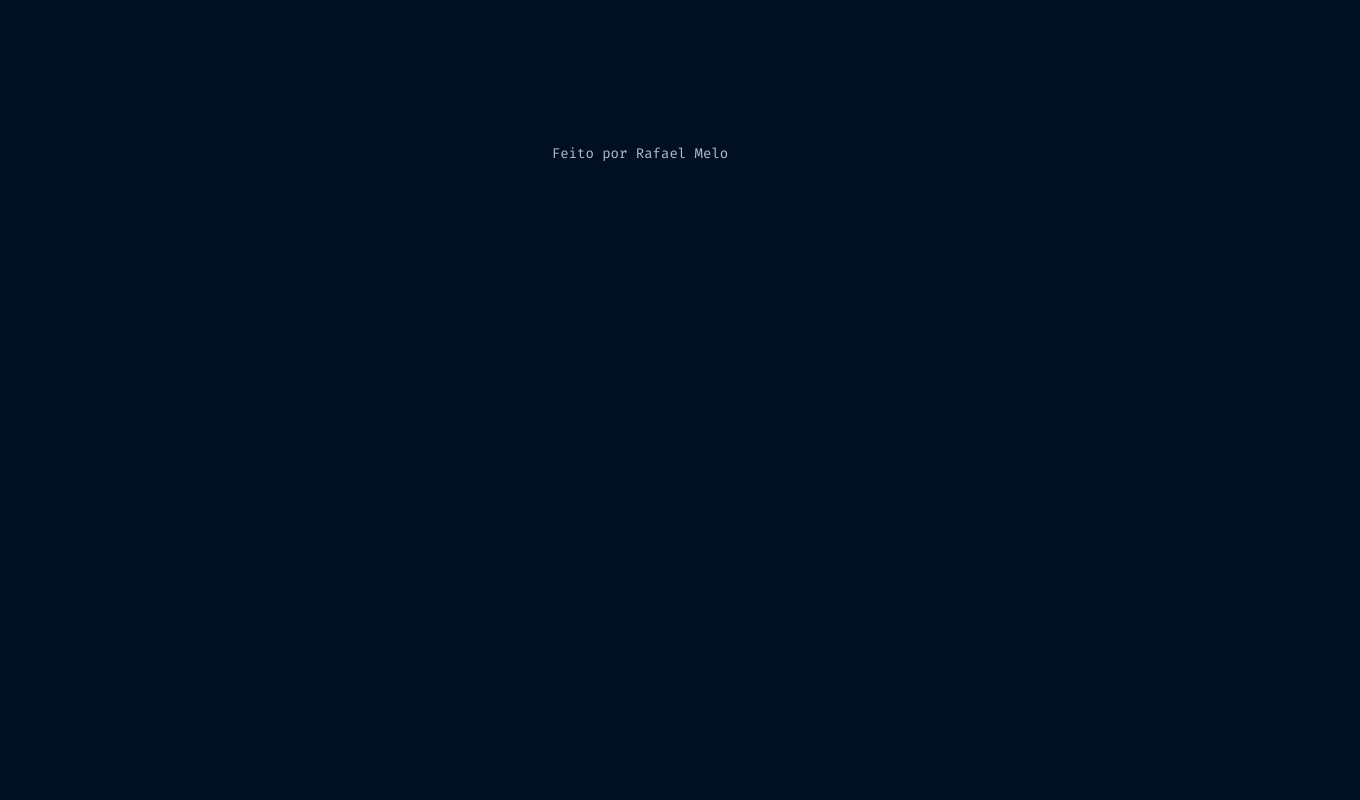
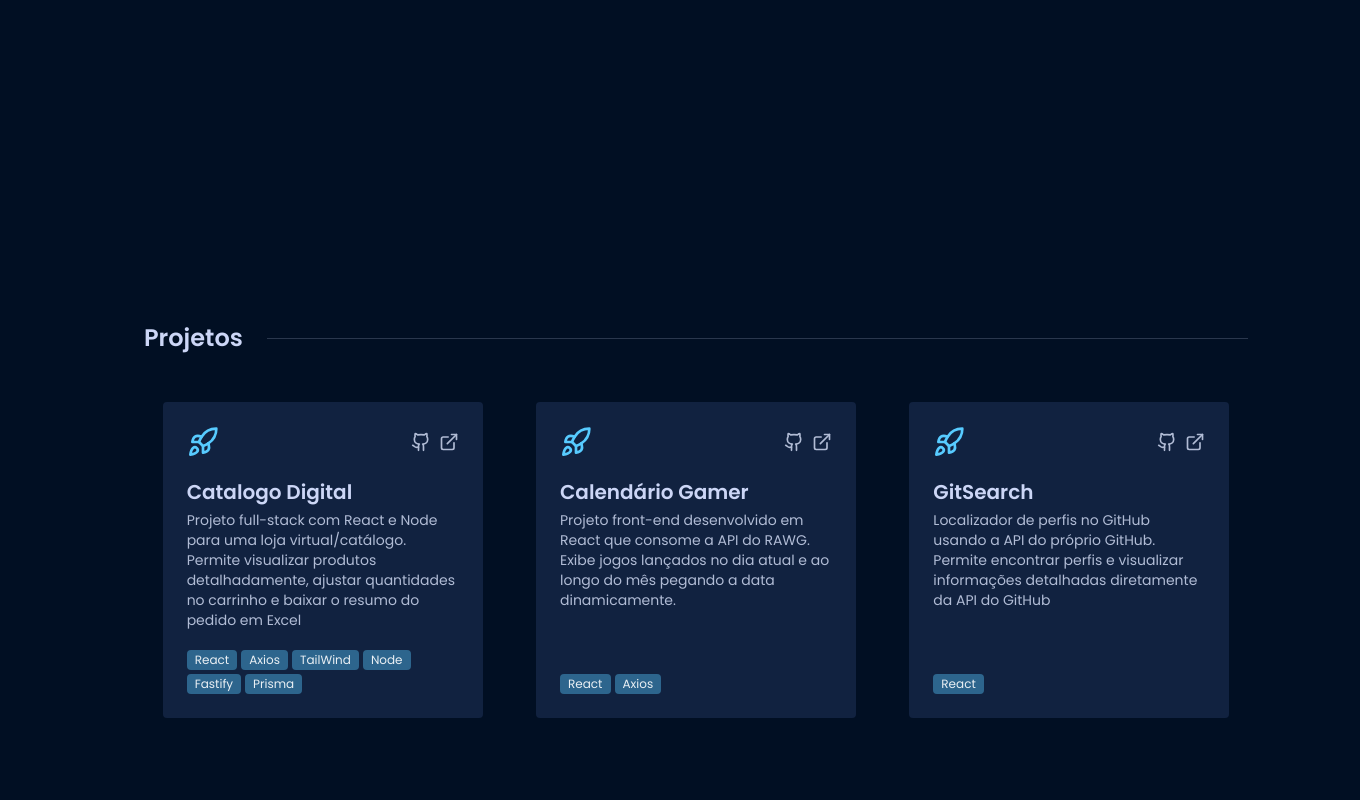
Before and after one commit to RafaMelloz/PortifolioV3, a React app: page / in a window 1280 px wide. Shown: the part 2280-3080 px from the top of the page, 1360 px wide, since content can reach past the window. Before the commit the page ends 2468 px from the top, so only its background shows below. Built offline with nearby package versions, Linux system fonts and the light colour scheme; the HTML template or start-up script is replaced by a standard one.

Commit message:
sectionProjects

```diff
--- a/src/App.jsx
+++ b/src/App.jsx
@@ -1,21 +1,22 @@
 import { Aside } from "./components/aside";
 import { Footer } from "./components/footer";
 import { Header } from "./components/header";
+import { SectionHome } from "./sections/sectionHome";
 import { SectionAbout } from "./sections/sectionAbout";
 import { SectionExperience } from "./sections/sectionExperience";
-import { SectionHome } from "./sections/sectionHome";
+import { SectionProjects } from "./sections/sectionProjects";
 
 export function App() {
 
   return (
     <>
       <Header/>
-      <main className="container  px-3 md:px-8">
+      <main className="container mx-auto px-3 md:px-8">
         <Aside/>
         <SectionHome/>
         <SectionAbout/>
-        <SectionExperience />
-
+        <SectionExperience/>
+        <SectionProjects/>
       </main>
       <Footer/>
     </>
--- /dev/null
+++ b/src/components/cardProject.jsx
@@ -0,0 +1,40 @@
+import { LuExternalLink, LuGithub, LuRocket } from "react-icons/lu"
+
+export const CardProject = ({res}) =>{
+
+    const {
+        nameProject,
+        linkWebSite,
+        linkGitHub,
+        description,
+        technologies
+    } = res
+
+    return(
+        <div className="group w-full flex flex-col justify-between gap-5 max-w-80 bg-bgCards rounded p-6 transition-all duration-200 hover:-translate-y-2">
+            <div>
+                <div className="flex justify-between items-center gap-3">
+                    <LuRocket className="size-8 text-primaryColor" />
+                    <div className="flex gap-2">
+                        {linkGitHub && <a href={linkGitHub} className="hover:text-primaryColor"><LuGithub className="size-5" /></a>}
+                        {linkWebSite && <a href={linkWebSite} className="hover:text-primaryColor"><LuExternalLink className="size-5" /></a>}
+                    </div>
+                </div>
+
+                <div className="mt-5">
+                    <h3 className="text-titleColor font-bold text-xl mb-1 transition-all duration-300 group-hover:text-primaryColor">
+                        <a href={linkWebSite}>{nameProject}</a>
+                    </h3>
+                    <p className="text-sm">{description}</p>
+                </div>
+            </div>
+
+            <ul className="flex flex-wrap gap-1">
+                {technologies.map((tec, i) => (
+                    <li key={i} id={i + nameProject} className="text-xs text-white/90 bg-primaryColor/40 px-2 py-0.5 rounded">{tec.name}</li>
+                ))}
+            </ul>
+        </div>
+
+    )
+}
--- a/src/components/footer.jsx
+++ b/src/components/footer.jsx
@@ -3,7 +3,7 @@ import { LuFile, LuGithub, LuLinkedin, LuMail } from "react-icons/lu"
 export const Footer = () =>{
     return(
         <footer className="w-full flex flex-col justify-center items-center pb-3 md:py-6">
-            <div className="flex gap-10 text-xl mb-6 md:hidden">
+            <div className="flex gap-10 text-xl mt-4 mb-6 md:hidden">
                 <a href="" className="transition-all duration-200 hover:text-primaryColor hover:-translate-y-1"><LuFile /></a>
                 <a href="" className="transition-all duration-200 hover:text-primaryColor hover:-translate-y-1"><LuGithub /></a>
                 <a href="" className="transition-all duration-200 hover:text-primaryColor hover:-translate-y-1"><LuLinkedin /></a>
--- a/src/components/header.jsx
+++ b/src/components/header.jsx
@@ -20,7 +20,7 @@ export const Header = () =>{
                     <ul className="hidden md:flex font-fira text-sm gap-10">
                         <li className="hover:text-primaryColor"><a href="#sobre">Sobre</a></li>
                         <li className="hover:text-primaryColor"><a href="#experiencia">Experiência</a></li>
-                        <li className="hover:text-primaryColor"><a href="*projetos">Projetos</a></li>
+                        <li className="hover:text-primaryColor"><a href="#projetos">Projetos</a></li>
                     </ul>
 
                     <IoMenu className="block md:hidden size-8" onClick={toggleSidebar} />
--- a/src/sections/sectionExperience.jsx
+++ b/src/sections/sectionExperience.jsx
@@ -3,7 +3,7 @@ import { WhereIWorked } from "../components/whereIworked"
 export const SectionExperience = () => {
     return (
         <section className="md:ml-28 h-screen flex flex-col items-center justify-center md:px-28" id="experiencia">
-            <h2 className="text-titleColor text-2xl font-bold flex items-center whitespace-nowrap afterTitle w-full mb-12">Onde trabalhei</h2>
+            <h2 className="text-titleColor text-2xl font-bold flex items-center whitespace-nowrap afterTitle w-full  mb-12">Onde trabalhei</h2>
             <WhereIWorked/>
         </section>
     )
--- a/src/sections/sectionHome.jsx
+++ b/src/sections/sectionHome.jsx
@@ -1,6 +1,7 @@
 export const SectionHome = () =>{
+
     return(
-        <section className="md:ml-28 h-fullScreen flex items-center">
+        <section className="md:ml-28 w-full h-fullScreen flex items-center">
            <div className="flex flex-col gap-2">
                 <h3 className="font-fira text-primaryColor">Ola, me chamo</h3>
                 <h1 className="text-titleColor font-extrabold tracking-wide text-7xl">Rafael Melo</h1>
--- /dev/null
+++ b/src/sections/sectionProjects.jsx
@@ -0,0 +1,16 @@
+import { Projects } from "../utils/descProjects"
+import { CardProject } from "../components/cardProject"
+
+export const SectionProjects = () =>{
+    return(
+        <section className="md:ml-28 min-h-screen flex flex-col  justify-center" id="projetos">
+            <h2 className="text-titleColor text-2xl font-bold flex items-center whitespace-nowrap afterTitle w-full  mb-12">Projetos</h2>
+
+            <div className="grid grid-cols-gridResponsive gap-4 justify-items-center">
+                {Projects.map((project) =>(
+                    <CardProject key={project.id} res={project} />
+                ))}
+            </div>
+        </section>
+    )
+}
--- /dev/null
+++ b/src/utils/descProjects.js
@@ -0,0 +1,38 @@
+export const Projects = [
+    {
+        id: 1,
+        nameProject:'Catalogo Digital',
+        linkWebSite:'https://catalogo-digital.vercel.app',
+        linkGitHub:'https://github.com/RafaMelloz/catalogoDigital',
+        description:`Projeto full-stack com React e Node para uma loja virtual/catálogo. Permite visualizar produtos detalhadamente, ajustar quantidades no carrinho e baixar o resumo do pedido em Excel`,
+        technologies: [
+            { name: 'React' },
+            { name: 'Axios' },
+            { name: 'TailWind'},
+            { name: 'Node' },
+            { name: 'Fastify' },
+            { name: 'Prisma' },
+        ]
+    },
+    {
+        id: 2,
+        nameProject: 'Calendário Gamer',
+        linkWebSite: 'https://game-calendarf.vercel.app',
+        linkGitHub: 'https://github.com/RafaMelloz/gameCalendar',
+        description: `Projeto front-end desenvolvido em React que consome a API do RAWG. Exibe jogos lançados no dia atual e ao longo do mês pegando a data dinamicamente.`,
+        technologies: [
+            { name: 'React' },
+            { name: 'Axios' },
+        ]
+    },
+    {
+        id: 3,
+        nameProject: 'GitSearch',
+        linkWebSite: 'https://rafa-git-search.vercel.app',
+        linkGitHub: 'https://github.com/RafaMelloz/gitSearch',
+        description: `Localizador de perfis no GitHub usando a API do próprio GitHub. Permite encontrar perfis e visualizar informações detalhadas diretamente da API do GitHub`,
+        technologies: [
+            { name: 'React' },
+        ]
+    },
+]
--- a/tailwind.config.js
+++ b/tailwind.config.js
@@ -8,6 +8,7 @@ export default {
     extend: {
       colors:{
         bgColor: '#010f23',
+        bgCards: '#112240',
         textColor: '#b1bcd5',
         titleColor: '#ccd6f6',
         primaryColor: '#57cbff'
@@ -20,6 +21,9 @@ export default {
         fira: ['Fira Code', 'monospace'],
         audioWide: ['Audiowide, sans-serif']
       },
+      gridTemplateColumns:{
+        gridResponsive: 'repeat(auto-fill, minmax(323px, 1fr))'
+      }
     },
   },
   plugins: [],
```
